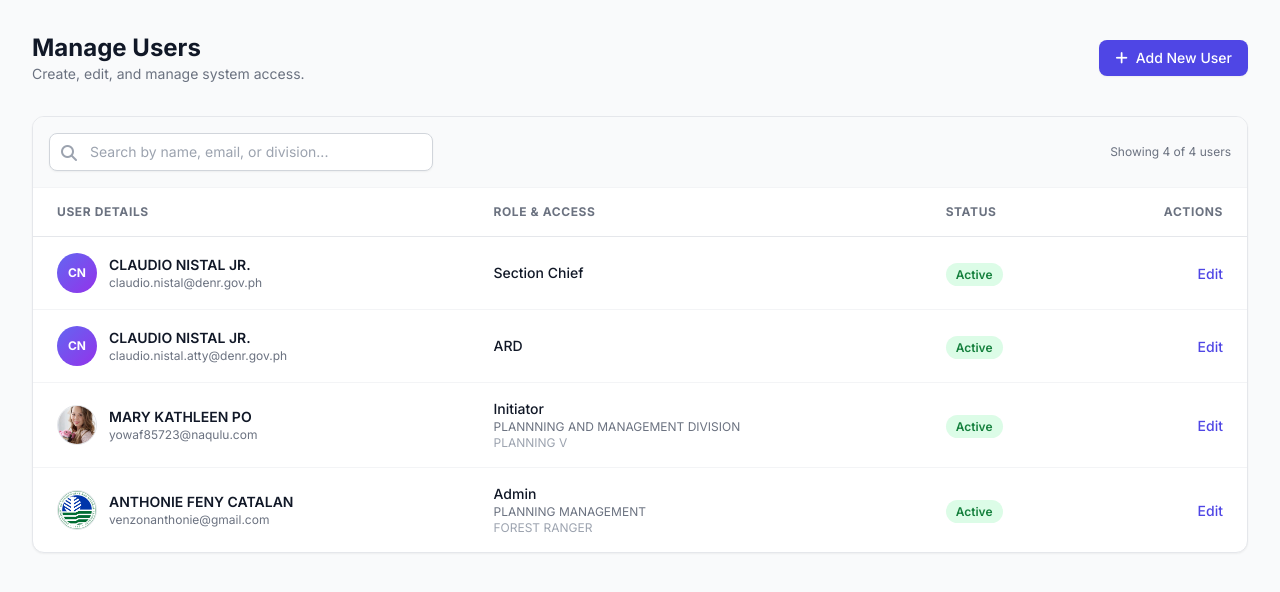
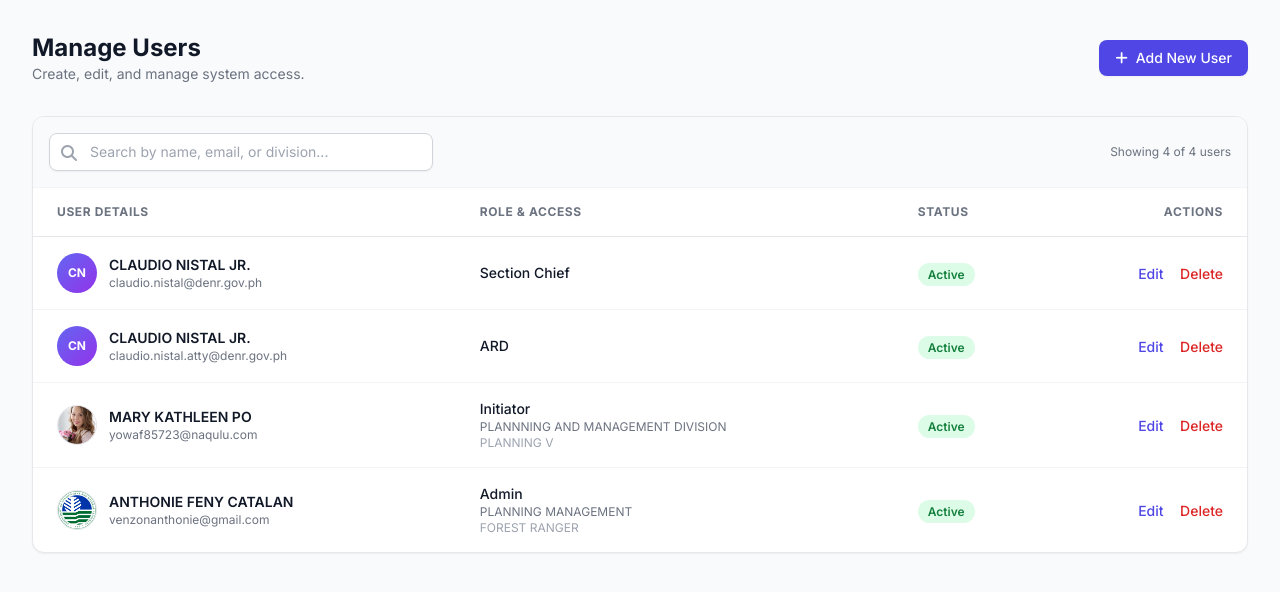
Before and after one commit to FENY2022/PNPKI-WEB, a PHP site: page /manageuser.php in a window 1280 px wide. Shown: the top 592 px of the page. Run offline with PHP 8.4, Linux system fonts and the light colour scheme; a user stored in the database is signed in; data comes from the database, SQL or seed files in the repository; tables that the repository leaves empty or names only in its code hold one stand-in row (values such as "Sample post"); some libraries are stand-ins or nearby versions.

Commit message:
Update manageuser.php

```diff
--- a/manageuser.php
+++ b/manageuser.php
@@ -25,7 +25,6 @@ if ($_SERVER['REQUEST_METHOD'] === 'POST') {
         $division = trim($_POST['division']);
         $position = trim($_POST['position']);
         $sex = $_POST['sex'];
-        // CHANGED: Now getting ID from hidden input
         $otos_link = isset($_POST['otos_userlink']) ? (int)$_POST['otos_userlink'] : 0;
 
         if (!filter_var($email, FILTER_VALIDATE_EMAIL)) {
@@ -58,10 +57,7 @@ if ($_SERVER['REQUEST_METHOD'] === 'POST') {
     if (isset($_POST['action']) && $_POST['action'] === 'update_user') {
         $user_id = (int)$_POST['user_id'];
         $role = $_POST['role'];
-
-        // --- FIX: Check if status is set to prevent Undefined Array Key error ---
         $status = isset($_POST['status']) ? $_POST['status'] : 'active';
-
         $division = trim($_POST['division']);
         $position = trim($_POST['position']);
         $fname = trim($_POST['first_name']);
@@ -98,17 +94,36 @@ if ($_SERVER['REQUEST_METHOD'] === 'POST') {
             $error_msg = "Password must be at least 8 characters.";
         }
     }
+
+    // D. Delete User (NEW)
+    if (isset($_POST['action']) && $_POST['action'] === 'delete_user') {
+        $user_id = (int)$_POST['user_id'];
+
+        // Prevent deleting own account
+        if ($user_id == $_SESSION['user_id']) {
+            $error_msg = "You cannot delete your own account.";
+        } else {
+            $stmt = $conn->prepare("DELETE FROM users WHERE user_id = ?");
+            $stmt->bind_param("i", $user_id);
+            if ($stmt->execute()) {
+                $success_msg = "User deleted successfully.";
+            } else {
+                $error_msg = "Error deleting user: " . $conn->error;
+            }
+            $stmt->close();
+        }
+    }
 }
 
-// --- 3. Fetch OTOS Employees (With Console Error Reporting) ---
+// --- 3. Fetch OTOS Employees (With Position & Designation) ---
 $otos_employees = [];
 $otos_error_console = null;
 
 try {
     $conn_otos = get_db_connection();
     if ($conn_otos) {
-        // Fetch Full_Name explicitly
-        $sql_otos = "SELECT id, first_name, last_name, Full_Name FROM useremployee ORDER BY last_name ASC";
+        // Updated Query: Added Position and Designation
+        $sql_otos = "SELECT id, first_name, last_name, Full_Name, Position, Designation FROM useremployee ORDER BY last_name ASC";
         $result_otos = $conn_otos->query($sql_otos);
 
         if ($result_otos) {
@@ -134,8 +149,6 @@ $params = [];
 $types = "";
 
 if ($search) {
-    // Note: 'Full_Name' is not in 'users' table based on your SQL dump,
-    // removed it from here to avoid SQL error on the main list search.
     $where_sql .= " AND (first_name LIKE ? OR last_name LIKE ? OR email LIKE ? OR division LIKE ?)";
     $s_term = "%$search%";
     $params = [$s_term, $s_term, $s_term, $s_term];
@@ -279,7 +292,13 @@ function getInitials($fname, $lname) {
                                 </span>
                             </td>
                             <td class="px-6 py-4 text-right">
-                                <button onclick='openEditModal(<?php echo json_encode($u); ?>)' class="text-indigo-600 hover:text-indigo-900 text-sm font-medium">Edit</button>
+                                <button onclick='openEditModal(<?php echo json_encode($u); ?>)' class="text-indigo-600 hover:text-indigo-900 text-sm font-medium mr-3">Edit</button>
+
+                                <form action="" method="POST" class="inline-block" onsubmit="return confirm('Are you sure you want to permanently delete this user? This action cannot be undone.');">
+                                    <input type="hidden" name="action" value="delete_user">
+                                    <input type="hidden" name="user_id" value="<?php echo $u['user_id']; ?>">
+                                    <button type="submit" class="text-red-600 hover:text-red-900 text-sm font-medium">Delete</button>
+                                </form>
                             </td>
                         </tr>
                         <?php endforeach; ?>
@@ -498,7 +517,7 @@ function getInitials($fname, $lname) {
 
     <div id="otosModal" class="modal opacity-0 pointer-events-none fixed inset-0 z-50 flex items-center justify-center">
         <div class="absolute inset-0 bg-black opacity-60" onclick="closeOtosModal()"></div>
-        <div class="bg-white w-full max-w-2xl mx-4 rounded-xl shadow-2xl z-50 overflow-hidden transform transition-all scale-95 flex flex-col max-h-[80vh]" id="otosModalContent">
+        <div class="bg-white w-full max-w-4xl mx-4 rounded-xl shadow-2xl z-50 overflow-hidden transform transition-all scale-95 flex flex-col max-h-[80vh]" id="otosModalContent">
 
             <div class="bg-indigo-50 px-6 py-4 border-b border-indigo-100 flex justify-between items-center">
                 <h3 class="text-lg font-bold text-indigo-900">Select OTOS Employee</h3>
@@ -516,6 +535,8 @@ function getInitials($fname, $lname) {
                     <thead class="bg-gray-50 sticky top-0">
                         <tr>
                             <th class="px-6 py-3 text-xs font-semibold text-gray-600 uppercase">Employee Name</th>
+                            <th class="px-6 py-3 text-xs font-semibold text-gray-600 uppercase">Position</th>
+                            <th class="px-6 py-3 text-xs font-semibold text-gray-600 uppercase">Designation</th>
                             <th class="px-6 py-3 text-xs font-semibold text-gray-600 uppercase text-right">Action</th>
                         </tr>
                     </thead>
@@ -524,10 +545,16 @@ function getInitials($fname, $lname) {
                         <tr class="hover:bg-indigo-50 transition-colors">
                             <td class="px-6 py-3 text-sm text-gray-800 font-medium">
                                 <?php
-                                // UPDATED: Display Full_Name specifically so the search filters on this field
                                 echo htmlspecialchars(!empty($emp['Full_Name']) ? $emp['Full_Name'] : $emp['last_name'] . ', ' . $emp['first_name']);
                                 ?>
                             </td>
+                            <td class="px-6 py-3 text-sm text-gray-600">
+                                <?php echo htmlspecialchars($emp['Position'] ?? ''); ?>
+                            </td>
+                            <td class="px-6 py-3 text-sm text-gray-600">
+                                <?php echo htmlspecialchars($emp['Designation'] ?? ''); ?>
+                            </td>
+
                             <td class="px-6 py-3 text-right">
                                 <button type="button"
                                         onclick="selectOtosEmployee(<?php echo $emp['id']; ?>, '<?php echo htmlspecialchars(!empty($emp['Full_Name']) ? $emp['Full_Name'] : $emp['last_name'] . ', ' . $emp['first_name'], ENT_QUOTES); ?>')"
```
